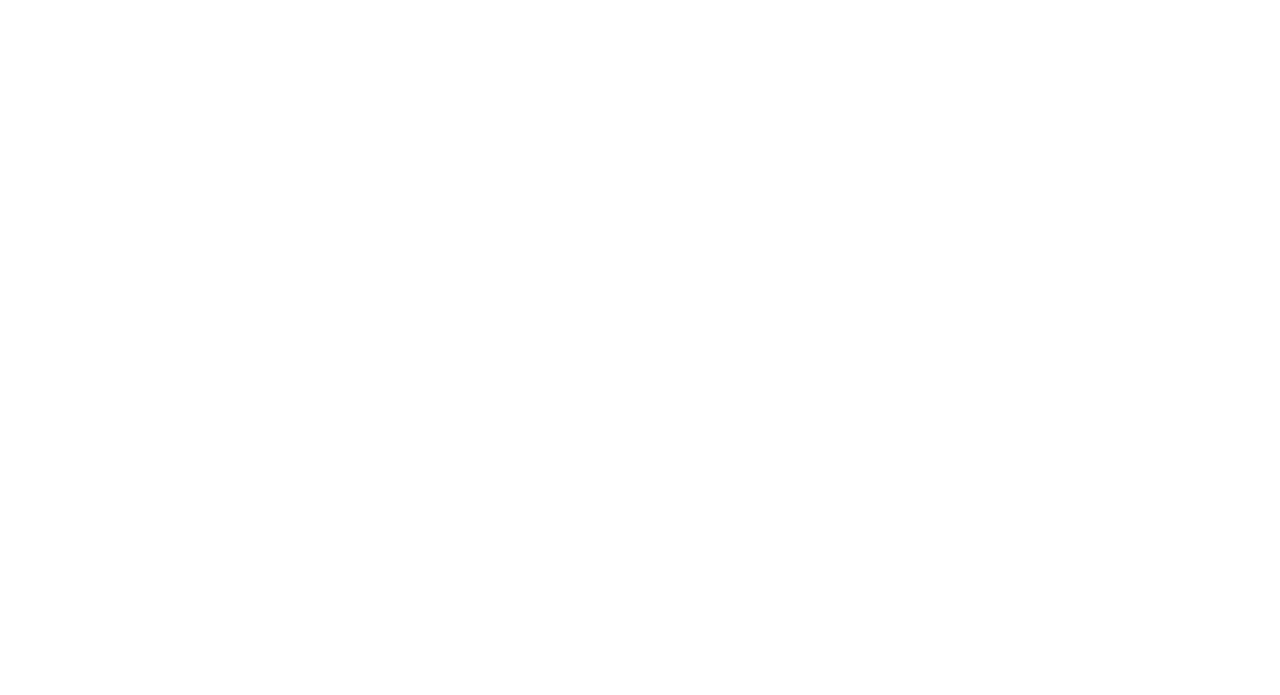
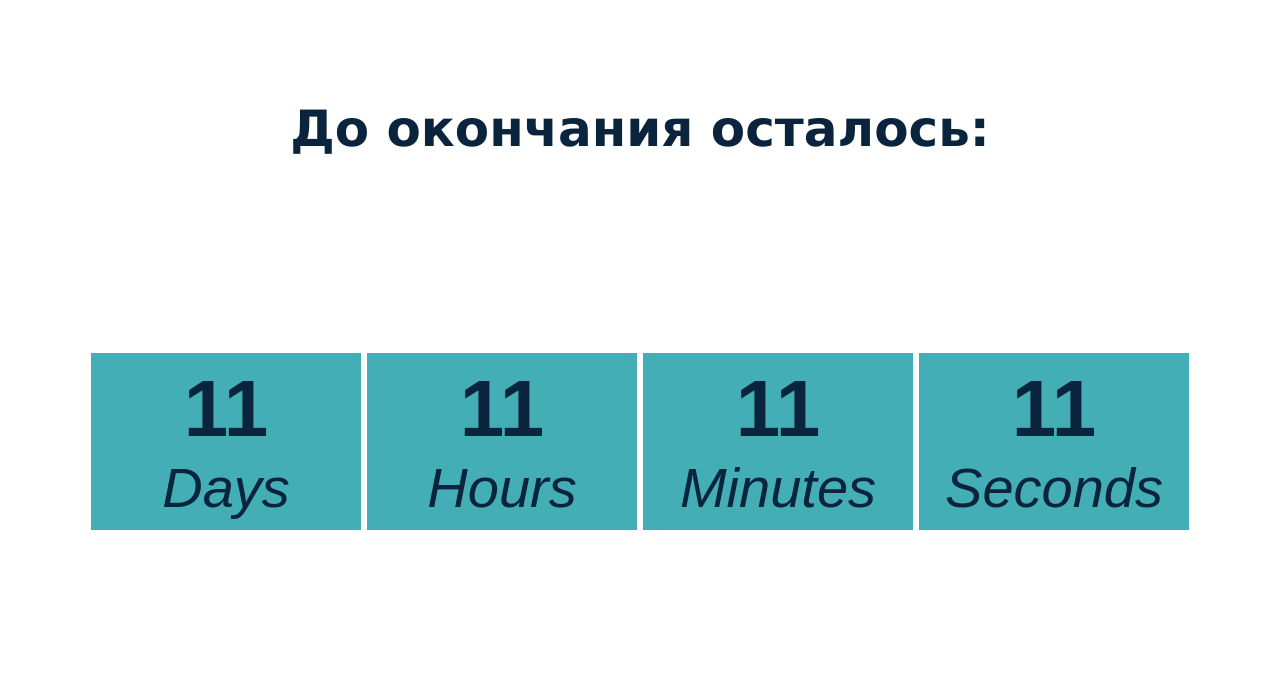
Before and after one commit to Vitamin-JS/goit-js-hw-11-timer, a plain HTML site: page index.html in a window 1280 px wide. Drawn offline with Linux system fonts and the light colour scheme.

Commit message:
Add styles for timer

```diff
--- a/index.html
+++ b/index.html
@@ -9,9 +9,31 @@
       href="https://fonts.googleapis.com/icon?family=Material+Icons"
       rel="stylesheet"
     />
-    <!-- <link rel="stylesheet" href="styles.css" /> -->
+    <link rel="stylesheet" href="./styles.css" />
   </head>
   <body>
+    <h1 class="title">До окончания осталось:</h1>
+    <div class="timer" id="timer-1">
+      <div class="field">
+        <span class="value" data-value="days">11</span>
+        <span class="label">Days</span>
+      </div>
+
+      <div class="field">
+        <span class="value" data-value="hours">11</span>
+        <span class="label">Hours</span>
+      </div>
+
+      <div class="field">
+        <span class="value" data-value="mins">11</span>
+        <span class="label">Minutes</span>
+      </div>
+
+      <div class="field">
+        <span class="value" data-value="secs">11</span>
+        <span class="label">Seconds</span>
+      </div>
+    </div>
     <script src="./index.js"></script>
   </body>
 </html>
--- a/index.js
+++ b/index.js
@@ -0,0 +1,3 @@
+// Создай плагин настраиваемого таймера, который ведет обратный отсчет до предварительно определенной даты.
+// Такой плагин может использоваться в блогах и интернет - магазинах, страницах регистрации событий,
+// во время технического обслуживания и т.д.
--- /dev/null
+++ b/styles.css
@@ -0,0 +1,41 @@
+.body {
+  max-width: 1200px;
+}
+
+.timer {
+  display: flex;
+  justify-content: center;
+  align-items: center;
+  height: 500px;
+  color: rgb(10, 36, 61);
+  font-family: sans-serif;
+  font-size: 80px;
+  font-weight: 700;
+}
+
+.field {
+  display: flex;
+  flex-direction: column;
+  justify-content: center;
+  align-items: center;
+  padding: 10px;
+  background: #1f9fa8d6;
+  width: 250px;
+  margin: 3px;
+}
+
+.label {
+  font-style: italic;
+  font-size: 56px;
+  font-weight: 500;
+}
+
+.title {
+  margin-top: 100px;
+  display: flex;
+  justify-content: center;
+  color: rgb(10, 36, 61);
+  font-family: Verdana, 'Lucida Sans', 'Lucida Sans Regular', 'Lucida Grande',
+    'Lucida Sans Unicode', Geneva, sans-serif;
+  font-size: 50px;
+}
```
